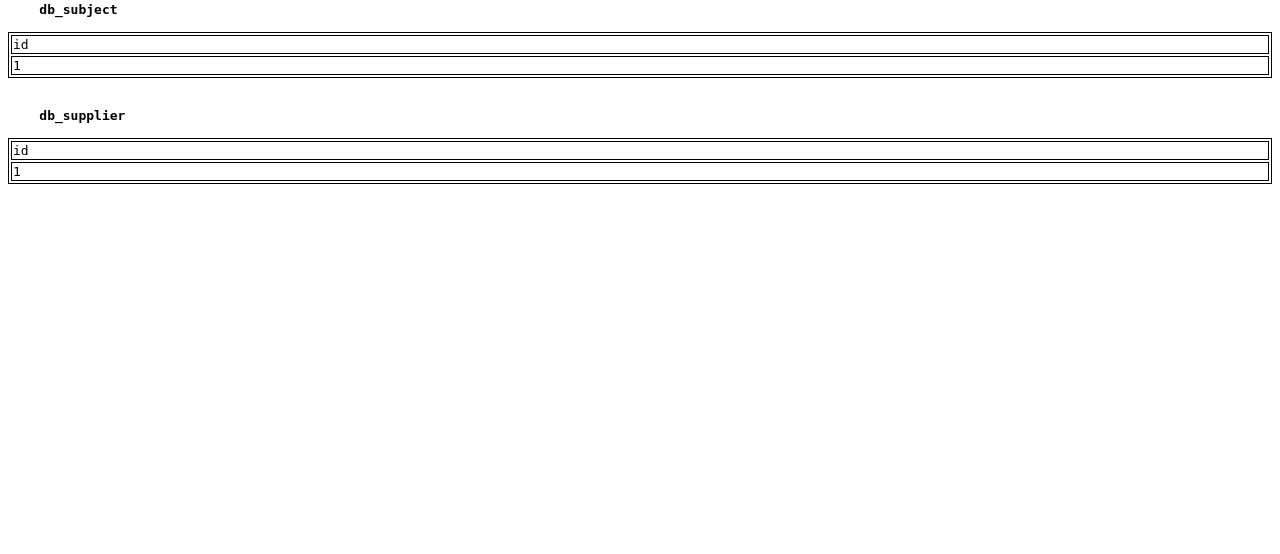
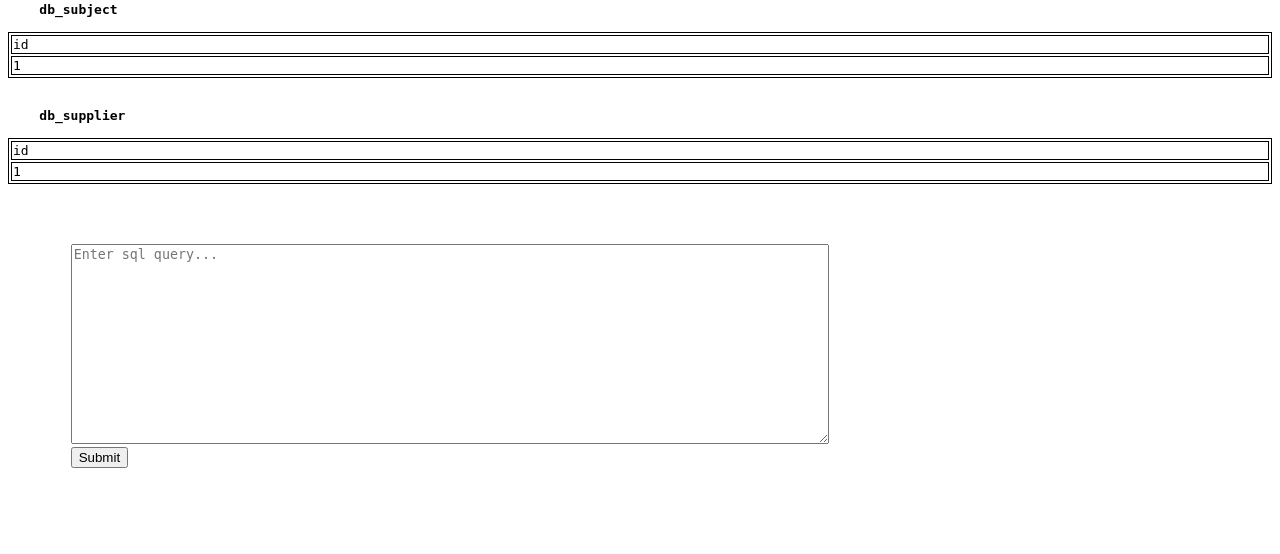
Before and after one commit to cristarra/php-sql-query-tool, a PHP site: page / in a window 1280 px wide. Shown: the part 642-1196 px from the top of the page. Before the commit the page ends 826 px from the top, so only its background shows below. Run offline with PHP 8.4, Linux system fonts and the light colour scheme; tables that the repository leaves empty or names only in its code hold one stand-in row (values such as "Sample post").

Commit message:
Done project

```diff
--- a/index.php
+++ b/index.php
@@ -7,9 +7,32 @@
     $conn = mysqli_connect($servername, $username, $password, $dbname);
 
     $log=null;
+    $sql=null;
+    $results = array();
 
     if (!$conn) {
         $log = "Connection failed: " . mysqli_connect_error();
+    }
+
+    if(!empty($_POST["sql"])){
+        $sql = $_POST["sql"];
+        if(!empty($sql)){
+            if(stripos($sql, 'drop') === false){
+                $result_statement = mysqli_query($conn, $sql);
+                if ($result_statement){
+                    $results = mysqli_fetch_all_alt($result_statement,MYSQLI_ASSOC);
+                    if(empty($results)){
+                        $log = "Query: \"".$sql."\" executed successfully...";
+                    }
+                }else{
+                    $log = "Error description: " . mysqli_error($conn);
+                }
+            }else{
+                $log = "DROP are not allowed...";
+            }
+        }else{
+            $log = "Please enter sql query first...";
+        }
     }
 
     $sql_book = "SELECT * FROM db_book";
@@ -33,7 +56,7 @@
     function mysqli_fetch_all_alt($result,$type = NULL) {
         $select = array();
 
-        while( $row = mysqli_fetch_assoc($result) ) {
+        while( $row = @mysqli_fetch_assoc($result) ) {
             $select[] = $row;
         }
 
@@ -212,4 +235,31 @@
             </tr>
         <?php } ?>
     </table>
+
+    <form method="post">
+        <textarea name="sql" placeholder="Enter sql query..." style="width: 60%; min-height: 200px;"><?= $sql ?></textarea>
+        <input type="submit"/>
+        <br/>
+        <?= $log ?>
+        <?php if(!empty((array)$results)) { ?>
+        <table style="width:100%; border: 1px solid black;">
+            <tr style="border: 1px solid black;">
+            <?php foreach(array_keys($results[0]) as $key){ ?>
+                <td style="border: 1px solid black;">
+                    <?= $key ?>
+                </td>
+            <?php } ?>
+            </tr>
+            <?php foreach($results as $result) { ?>
+                <tr style="border: 1px solid black;">
+                    <?php foreach(array_keys($results[0]) as $key) { ?>
+                        <td style="border: 1px solid black;">
+                            <?= $result[$key] ?>
+                        </td>
+                    <?php } ?>
+                </tr>
+            <?php } ?>
+        </table>
+        <?php } ?>
+    </form>
 </Pre>
```
